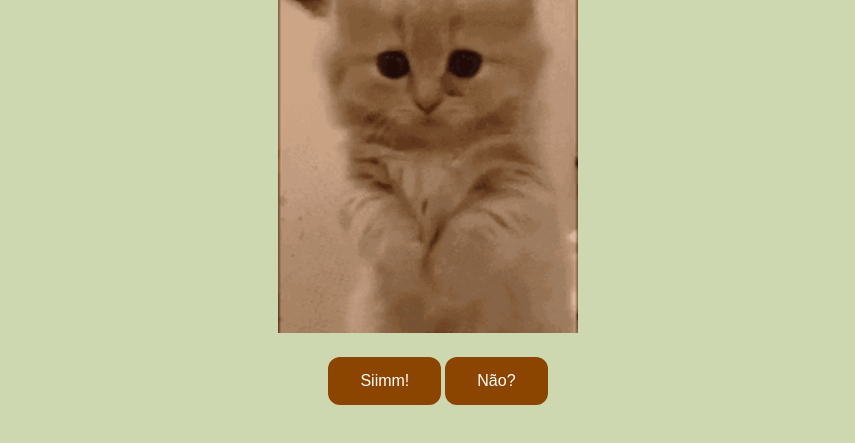
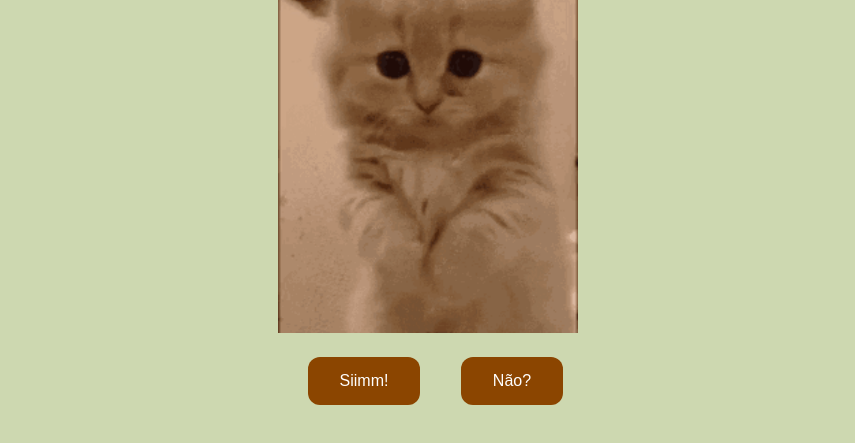
Before and after one commit to ignooy/Pro-hobi, a plain HTML site: page index.html in a window 1280 px wide. Shown: the part 253-696 px from the top of the page, without its empty margins (212-1067 px from the left). Drawn offline with Linux system fonts and the light colour scheme.

Commit message:
Rename CSS selectors for buttons

```diff
--- a/style.css
+++ b/style.css
@@ -7,14 +7,14 @@ body {
 }
 
 
-#botaoNao {
+#nao {
     position: absolute;
     margin-left: 150px;
     transition: 0.5s;
 
 }
 
-#yesButton {
+#sim {
     margin-right: 150px;
 
 }
```
